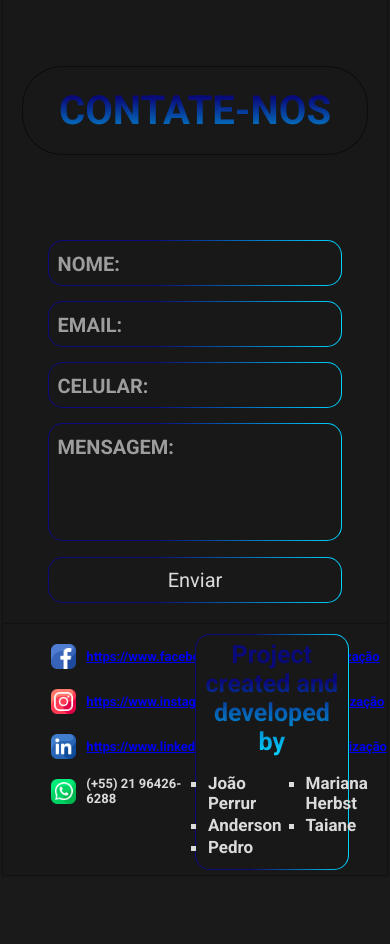
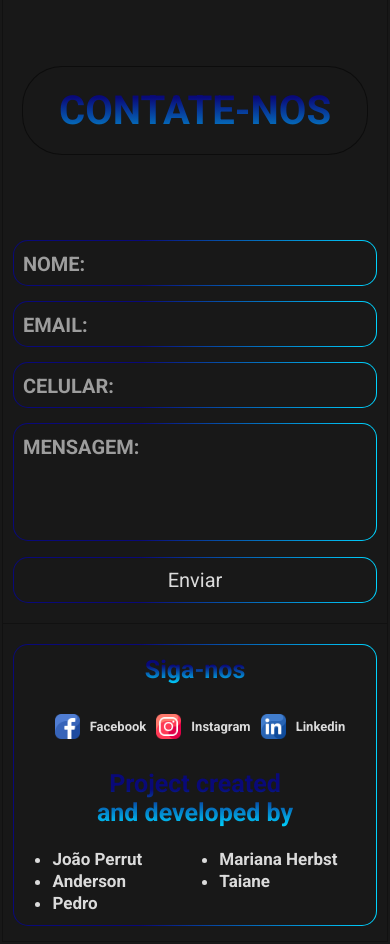
Before and after one commit to JPerrut/Projeto-faculdade---Portal-da-Alfabetiza-o, a PHP site: page /projeto.html in a window 390 px wide. Shown: the part 1899-2843 px from the top of the page. Before the commit the page ends 2769 px from the top, so only its background shows below. Run offline with PHP 8.4, Linux system fonts and the light colour scheme; some libraries are stand-ins or nearby versions.

Commit message:
adapted scrolling links

```diff
--- a/projeto.css
+++ b/projeto.css
@@ -66,7 +66,12 @@ header {
   padding: 0.5% 0.5% 0 0.5%;
   box-shadow: 5px 5px 10px rgba(0, 0, 0, 0.9);
   background: var(--header-color);
-  z-index: 1;
+  z-index: 1000;
+  transition: transform 0.3s ease-in-out;
+}
+
+header.hidden {
+  transform: translateY(-100%);
 }
 
 .container {
@@ -136,7 +141,7 @@ header {
   }
 
   .size-text .button-size_text:hover {
-    color: var(--blue-color);
+    opacity: 60%;
     transform: scale(1.1);
     transition: 0.5s;
     cursor: pointer;
@@ -181,7 +186,7 @@ header {
 }
 
 .menu li a:hover {
-  color: var(--blue-color);
+  opacity: 60%;
   transform: scale(1.1);
   transition: 0.5s;
 }
@@ -531,20 +536,28 @@ footer {
 
 footer .container {
   display: flex;
-  justify-content: center;
+  justify-content: space-around;
   border-top: 1px solid var(--container-border);
   border-bottom: 1px solid var(--container-border);
+  width: 100%;
+  padding: 10px;
 }
 
-.social-link-icons {
-  width: 40%;
+.container .credit-creators {
+  display: flex;
+  justify-content: space-around;
   margin-top: 10px;
+  width: 81%;
+  background: linear-gradient(var(--back-color), var(--back-color)) padding-box, var(--blue-gradient-color) border-box;
+  border: 1px solid transparent;
+  border-radius: 15px;
+  margin-bottom: 5px;
 }
 
-.social-link-icons .sli-container {
+.sli-container a {
   display: flex;
   align-items: center;
-
+  text-decoration: none;
 }
 
 .sli-container .icons {
@@ -554,26 +567,16 @@ footer .container {
 
 .sli-container .text-social-link-icons {
   font-size: 1.3rem;
+  color: var(--font-color);
+  transition: all 0.3s;
 }
 
-.credit-creators {
-  width: 40%;
-  margin-top: 10px;
-  background: linear-gradient(var(--back-color), var(--back-color)) padding-box, var(--blue-gradient-color) border-box;
-  border: 1px solid transparent;
-  border-radius: 15px;
-  margin-bottom: 5px;
+.text-social-link-icons:hover, .sli-container .icons:hover ~ .text-social-link-icons {
+  opacity: 60%;
+  transform: scale(1.1);
 }
 
-
-
-.credit-creators ul {
-  margin: 10px;
-  text-decoration: none;
-  list-style: square;
-}
-
-.created-by {
+.title-footer {
   text-align: center;
   font-size: 2.5rem;
   background: var(--text-blue-gradient-color);
@@ -581,7 +584,7 @@ footer .container {
   -webkit-background-clip: text;
   -webkit-text-fill-color: transparent;
   transition: all 1s;
-  margin: 5px;
+  margin: 10px;
 }
 
 .credit-creators-list {
@@ -589,11 +592,10 @@ footer .container {
   justify-content: space-around;
 }
 
-.credit-creators ul li {
+.credit-creators-list ul li {
   font-size: 1.7rem;
   margin: 2px;
 }
-
 
 
 /* FOOTER > END */
@@ -718,11 +720,9 @@ footer .container {
 section .image_main {
   width: 700;
   min-width: 350px;
-
-
-
 }
 
+/* MAIN > SECTION_ONE > BEGINNING */
 
 main .title_main {
   font-size: 4rem;
@@ -743,12 +743,53 @@ section {
   min-height: 420px;
 }
 
-form {
-  width: 95%
+/* MAIN > SECTION_ONE > END */
+
+/* MAIN > SECTION_TWO > BEGINNING */
+
+.section_three form {
+  width: 100%
 }
 
 .slider-outer {
   width: 100%;
 }
 
+/* MAIN > SECTION_TWO > END */
+
+
+/* MAIN > SECTION_THREE > BEGINNING */
+
+.container .credit-creators {
+  flex-direction: column;
+  width: 100%;
 }
+
+.social-link-icons {
+  display: flex;
+  flex-direction: column;
+  align-items: center;
+
+}
+
+.social-area-container {
+  display: flex;
+  justify-content: center;
+  margin: 10px;
+}
+
+.title-footer {
+  width: 200px;
+}
+
+.social-link-icons .credit-creators-list {
+  display: flex;
+  justify-content: space-around;
+  width: 100%;
+  margin: 10px;
+}
+
+
+/* MAIN > SECTION_THREE > END */
+
+}
--- a/projeto.html
+++ b/projeto.html
@@ -31,17 +31,16 @@
 
 
                 <ul id="menu" class="menu">
-                    <li><a href="#inicio">Inicio</a></li>
-                    <li><a href="#sobre">Sobre</a></li>
-                    <li><a href="#contato">Contato</a></li>
+                    <li><a href="#move-start"   class="click-disappear">Inicio</a></li>
+                    <li><a href="#move-about"   class="click-disappear">Sobre</a></li>
+                    <li><a href="#move-contact" class="click-disappear">Contato</a></li>
                     <li class="division_bar"></li>
                     <li class="perfil-login">
                         <div><a href="#">Logar</a></div>
                         <div><a href="#">Cadastrar</a></div>
                     </li> <!-- class="perfil-login" FIM -->
                 </ul> <!-- class="menu" FIM -->
-
-                <button class="menu-button"></button>
+                <button class="menu-button" ></button>
             </nav> <!-- class="nav-menu" FIM -->
         </div> <!-- class="container" FIM -->
     </header>
@@ -49,7 +48,7 @@
     <main>
         <!-- class="container" > BEGINNING -->
         <div class="container">
-            <h1 class="title_main">portal da alfabetização</h1>
+            <h1 class="title_main" id="move-start">portal da alfabetização</h1>
 
             <!-- SECTION_ONE > BEGINNING -->
             <section>
@@ -66,7 +65,7 @@
             </section>
             <!-- SECTION_ONE > END -->
 
-            <h1 class="title_main">Sobre nós</h1>
+            <h1 class="title_main" id="move-about">Sobre nós</h1>
 
             <!-- SECTION_TWO > BEGINNING -->
             <section class="section_two">
@@ -83,7 +82,7 @@
             </section>
             <!-- SECTION_TWO > END -->
 
-            <h1 class="title_main">Contate-nos</h1>
+            <h1 class="title_main" id="move-contact">Contate-nos</h1>
 
             <!-- SECTION_THREE > BEGINNING -->
             <section class="section_three">
@@ -127,36 +126,44 @@
     </main>
     <footer>
         <div class="container">
+            <div class="credit-creators">
+
                 <div class="social-link-icons">
 
+                    <h3 class="title-footer">Siga-nos</h3>
+
+                    <div class="social-area-container">
+
                         <div class="sli-container">
-                    <img src="images/footer/facebook-icon.png"  alt="" class="icons">
-                    <a href="https://www.facebook.com/PortalDaAlfabetização" class="text-social-link-icons">https://www.facebook.com/PortalDaAlfabetização</a>
+                            <a href="https://www.facebook.com/PortalDaAlfabetização" target="_blank">
+                                <img src="images/footer/facebook-icon.png"  alt="Facebook" class="icons">
+                                <div class="text-social-link-icons">Facebook</div>
+                            </a>
                         </div>
 
                         <div class="sli-container">
-                    <img src="images/footer/instagram-icon.png" alt="" class="icons">
-                    <a href="https://www.instagram.com/PortalDaAlfabetização" class="text-social-link-icons">https://www.instagram.com/PortalDaAlfabetização</a>
+                            <a href="https://www.instagram.com/PortalDaAlfabetização" target="_blank">
+                                <img src="images/footer/instagram-icon.png" alt="Instagram" class="icons">
+                                <div class="text-social-link-icons">Instagram</div>
+                            </a>
                         </div>
 
                         <div class="sli-container">
-                    <img src="images/footer/linkedin-icon.png"  alt="" class="icons">
-                    <a href="https://www.linkedin.com/in/PortalDaAlfabetização" class="text-social-link-icons">https://www.linkedin.com/in/PortalDaAlfabetização</a>
+                            <a href="https://www.linkedin.com/in/PortalDaAlfabetização" target="_blank">
+                                <img src="images/footer/linkedin-icon.png"  alt="Linkedin" class="icons">
+                                <div class="text-social-link-icons">Linkedin</div>
+                            </a>
                         </div>
-
-                <div class="sli-container">
-                    <img src="images/footer/whatsapp-icon.png"   alt="" class="icons">
-                    <a class="text-social-link-icons">(+55) 21 96426-6288</a>
                     </div>
 
                 </div>
 
-            <div class="credit-creators">
+                <div class="social-link-icons">
+                    <h3 class="title-footer">Project created and developed by</h3>
 
-                <h3 class="created-by">Project created and developed by</h3>
                     <div class="credit-creators-list">
                         <ul>
-                        <li>João Perrur    </li>
+                            <li>João Perrut    </li>
                             <li>Anderson       </li>
                             <li>Pedro          </li>
                         </ul>
@@ -168,6 +175,8 @@
                 </div>
 
             </div>
+
+        </div>
     </footer>
 
 </body>
--- a/projeto.js
+++ b/projeto.js
@@ -1,3 +1,73 @@
+// SCROLLING LINKS . BEGINNING
+
+$(document).ready(function() {
+    // Espera o DOM estar completamente carregado antes de executar o código
+
+      const header = $('header');
+      // Seleciona o elemento <header> e o armazena na constante
+
+      let ignoreScroll = false;
+      // Variável para controlar se a rolagem deve ser ignorada
+
+
+      const smoothNavigateTo = target => {
+      // Função que navega suavemente para o destino da âncora
+
+        ignoreScroll = true;
+        // Ignora a rolagem durante a navegação
+
+        header.addClass('hidden');
+        // Oculta o menu imediatamente
+
+
+        $('html, body').animate({
+        // Anima a rolagem da página para o destino especificado
+
+          scrollTop: $(target).offset().top
+          // Define a posição do destino
+
+        }, 800, () => setTimeout(() => ignoreScroll = false, 300));
+        // Permite rolagem novamente após a animação
+      }
+
+
+      $('.click-disappear').on('click', function(event) {
+      // Adiciona evento de clique para todos os links que devem ocultar o menu
+
+        event.preventDefault();
+        // Impede o comportamento padrão do link
+
+        smoothNavigateTo(this.getAttribute('href'));
+        // Chama a função de navegação suave
+      });
+
+
+      let lastScrollTop = 0;
+       // Variável para armazenar a última posição do scroll
+
+      $(window).on('scroll', function() {
+      // Evento de scroll para mostrar ou ocultar o cabeçalho
+
+        if (ignoreScroll) return;
+        // Ignora a rolagem se estiver em navegação suave
+
+        const scrollTop = $(this).scrollTop();
+        // Obtém a posição atual do scroll
+
+        header.toggleClass('hidden', scrollTop > lastScrollTop);
+        // Adiciona ou remove a classe 'hidden' com base na direção do scroll
+
+        lastScrollTop = scrollTop;
+        // Atualiza a última posição do scroll
+      });
+    });
+
+
+// SCROLLING LINKS > END
+
+
+
+
 // HEADER > BEGINNING
 
 const btnMenu = document.querySelector('.menu-button');
```
Also changed, not shown: images/footer/whatsapp-icon.png (deleted). Lines whose indentation alone changed are shown as unchanged.
